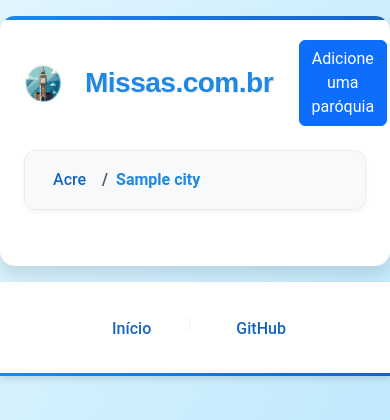
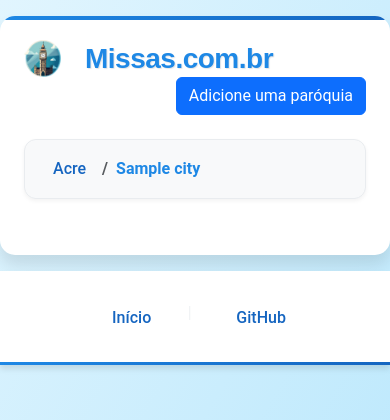
Before and after one commit to lucasrcezimbra/missas.com.br, a Django app: template missas/core/templates/base.html in a window 390 px wide. Shown: the top 420 px of the page. Run offline with Django 5.2, Linux system fonts and the light colour scheme; the template is opened without the code that fills it: values that come from a table or form of the project are taken from there, others are empty; data comes from the database, SQL or seed files in the repository; tables that the repository leaves empty hold one stand-in row (values such as "Sample post"); parts of the project's set-up code (start-up, migrations or seed data) failed here and were passed over; some libraries are stand-ins or nearby versions.

Commit message:
chore(design): break header in small devices

```diff
--- a/missas/core/templates/base.html
+++ b/missas/core/templates/base.html
@@ -225,7 +225,7 @@
                 <div class="col-7 col-md-6 col-lg-7">
                     <h1>Missas.com.br</h1>
                 </div>
-                <div class="col-3 col-md-4 col-lg-4 text-end">
+                <div class="col-sm-12 col-md-4 col-lg-4 text-end">
                     <button type="button"
                             class="btn btn-primary"
                             data-bs-toggle="modal"
```
